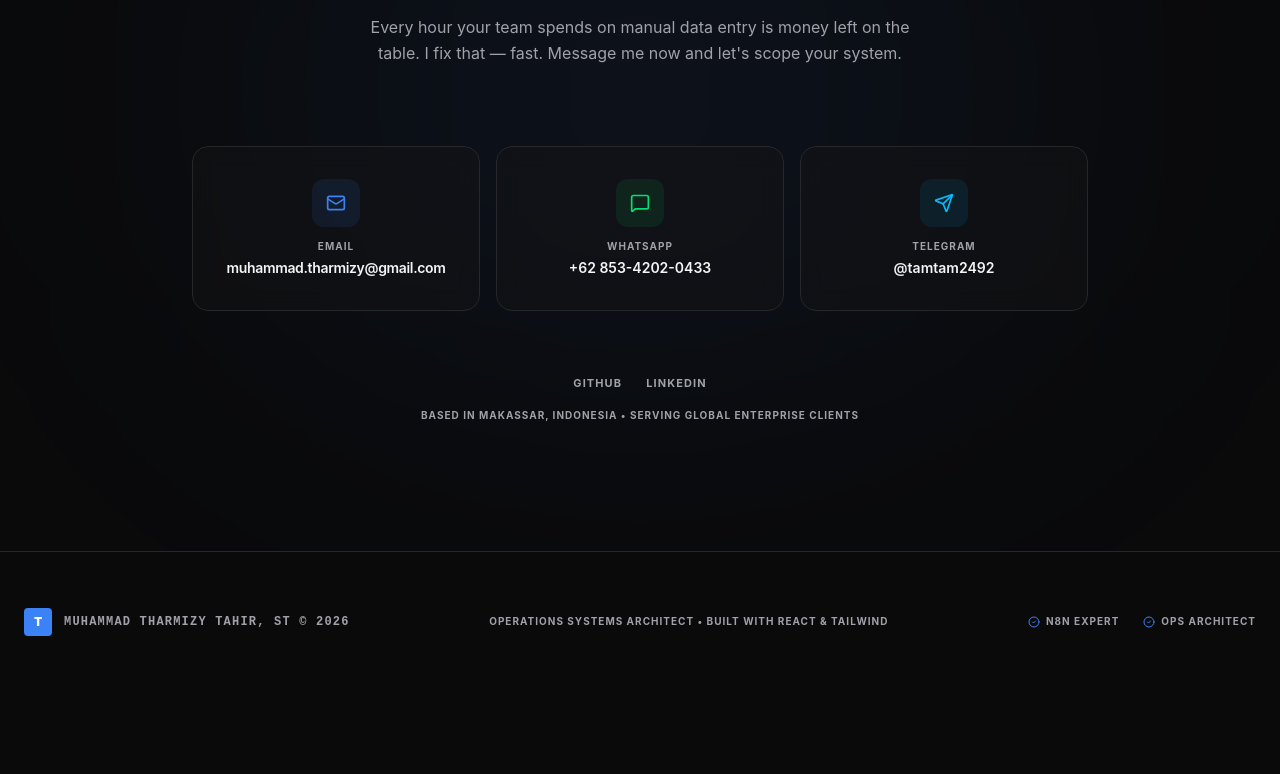
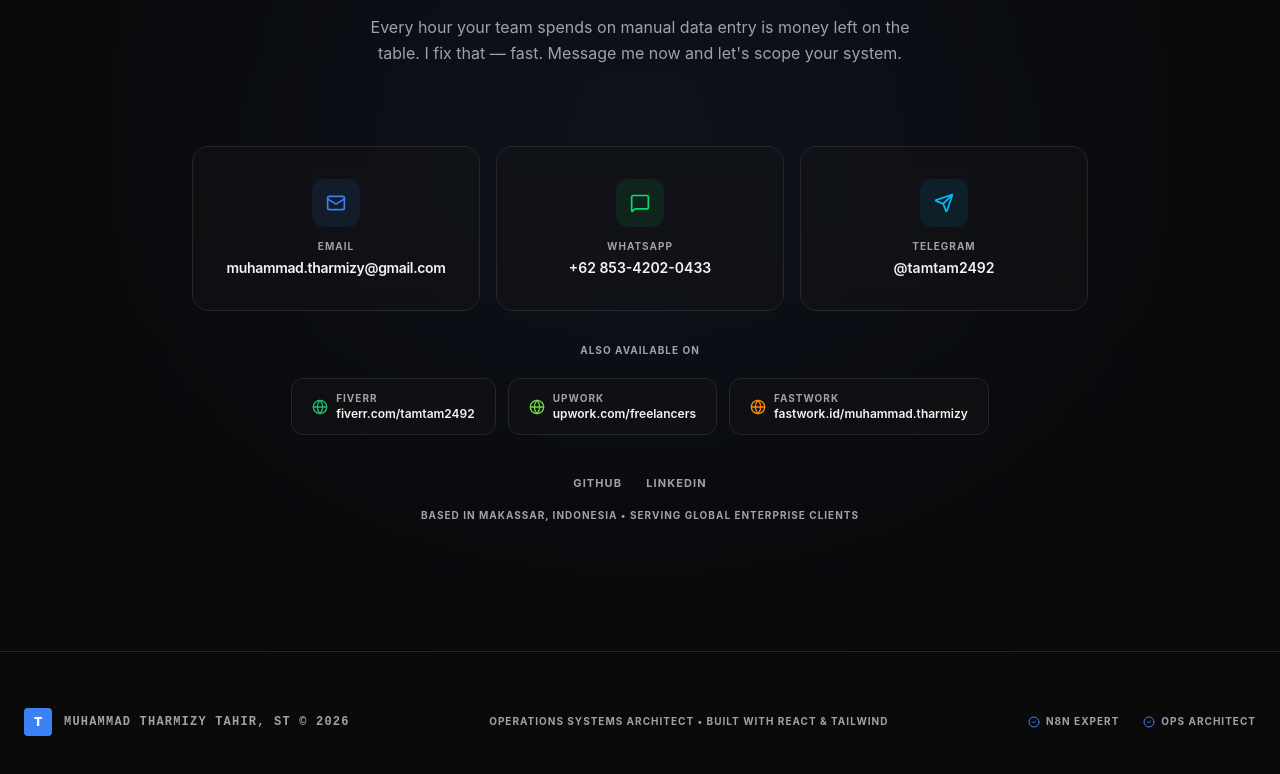
Before and after one commit to tamtam2492/portfolio, a React (Vite) app: page / in a window 1280 px wide. Shown: the part 7161-7935 px from the top of the page. Before the commit the page ends 7853 px from the top, so only its background shows below. Built offline with nearby package versions, Linux system fonts and the light colour scheme.

Commit message:
Add Fiverr/Upwork/Fastwork links to contact section

```diff
--- a/src/App.tsx
+++ b/src/App.tsx
@@ -17,7 +17,8 @@ import {
   ExternalLink,
   Layers,
   BarChart3,
-  Smartphone
+  Smartphone,
+  Globe
 } from "lucide-react";
 
 const clients = [
@@ -498,7 +499,7 @@ export default function App() {
             </p>
           </motion.div>
 
-          <div className="grid md:grid-cols-3 gap-4 max-w-4xl mx-auto mb-16">
+          <div className="grid md:grid-cols-3 gap-4 max-w-4xl mx-auto mb-8">
             <a
               href="mailto:muhammad.tharmizy@gmail.com"
               className="flex flex-col items-center gap-3 p-8 glass rounded-2xl hover:bg-brand-accent hover:border-brand-accent transition-all group text-center"
@@ -512,7 +513,8 @@ export default function App() {
               </div>
             </a>
             <a
-              href="https://wa.me/6285342020433"
+              href="https://wa.me/6285342020433?text=Hi%20Tharmizy%2C%20I%20want%20to%20discuss%20a%20project"
+              target="_blank" rel="noopener noreferrer"
               className="flex flex-col items-center gap-3 p-8 glass rounded-2xl hover:bg-green-500 hover:border-green-500 transition-all group text-center"
             >
               <div className="w-12 h-12 bg-green-500/10 rounded-xl flex items-center justify-center group-hover:bg-white/10 transition-colors">
@@ -525,6 +527,7 @@ export default function App() {
             </a>
             <a
               href="https://t.me/tamtam2492"
+              target="_blank" rel="noopener noreferrer"
               className="flex flex-col items-center gap-3 p-8 glass rounded-2xl hover:bg-sky-500 hover:border-sky-500 transition-all group text-center"
             >
               <div className="w-12 h-12 bg-sky-500/10 rounded-xl flex items-center justify-center group-hover:bg-white/10 transition-colors">
@@ -535,6 +538,37 @@ export default function App() {
                 <div className="font-semibold text-sm group-hover:text-white">@tamtam2492</div>
               </div>
             </a>
+          </div>
+
+          {/* Freelance Platforms */}
+          <div className="mb-10">
+            <div className="text-center text-[10px] uppercase tracking-widest font-bold text-brand-muted mb-5">Also Available On</div>
+            <div className="flex flex-wrap justify-center gap-3">
+              <a href="https://www.fiverr.com/tamtam2492" target="_blank" rel="noopener noreferrer"
+                className="flex items-center gap-2 px-5 py-3 glass rounded-xl hover:border-[#1DBF73]/50 hover:bg-[#1DBF73]/10 transition-all group">
+                <Globe className="w-4 h-4 text-[#1DBF73]" />
+                <div>
+                  <div className="text-[10px] uppercase tracking-widest font-bold text-brand-muted group-hover:text-[#1DBF73]">Fiverr</div>
+                  <div className="text-xs font-semibold">fiverr.com/tamtam2492</div>
+                </div>
+              </a>
+              <a href="https://www.upwork.com/freelancers/~019ed2870c749de3b9" target="_blank" rel="noopener noreferrer"
+                className="flex items-center gap-2 px-5 py-3 glass rounded-xl hover:border-[#6FDA44]/50 hover:bg-[#6FDA44]/10 transition-all group">
+                <Globe className="w-4 h-4 text-[#6FDA44]" />
+                <div>
+                  <div className="text-[10px] uppercase tracking-widest font-bold text-brand-muted group-hover:text-[#6FDA44]">Upwork</div>
+                  <div className="text-xs font-semibold">upwork.com/freelancers</div>
+                </div>
+              </a>
+              <a href="https://fastwork.id/user/muhammad.tharmizy" target="_blank" rel="noopener noreferrer"
+                className="flex items-center gap-2 px-5 py-3 glass rounded-xl hover:border-orange-400/50 hover:bg-orange-400/10 transition-all group">
+                <Globe className="w-4 h-4 text-orange-400" />
+                <div>
+                  <div className="text-[10px] uppercase tracking-widest font-bold text-brand-muted group-hover:text-orange-400">Fastwork</div>
+                  <div className="text-xs font-semibold">fastwork.id/muhammad.tharmizy</div>
+                </div>
+              </a>
+            </div>
           </div>
 
           <div className="text-center">
```
Also changed, not shown: 1 other file (tests, documents, lock files or other folders).
